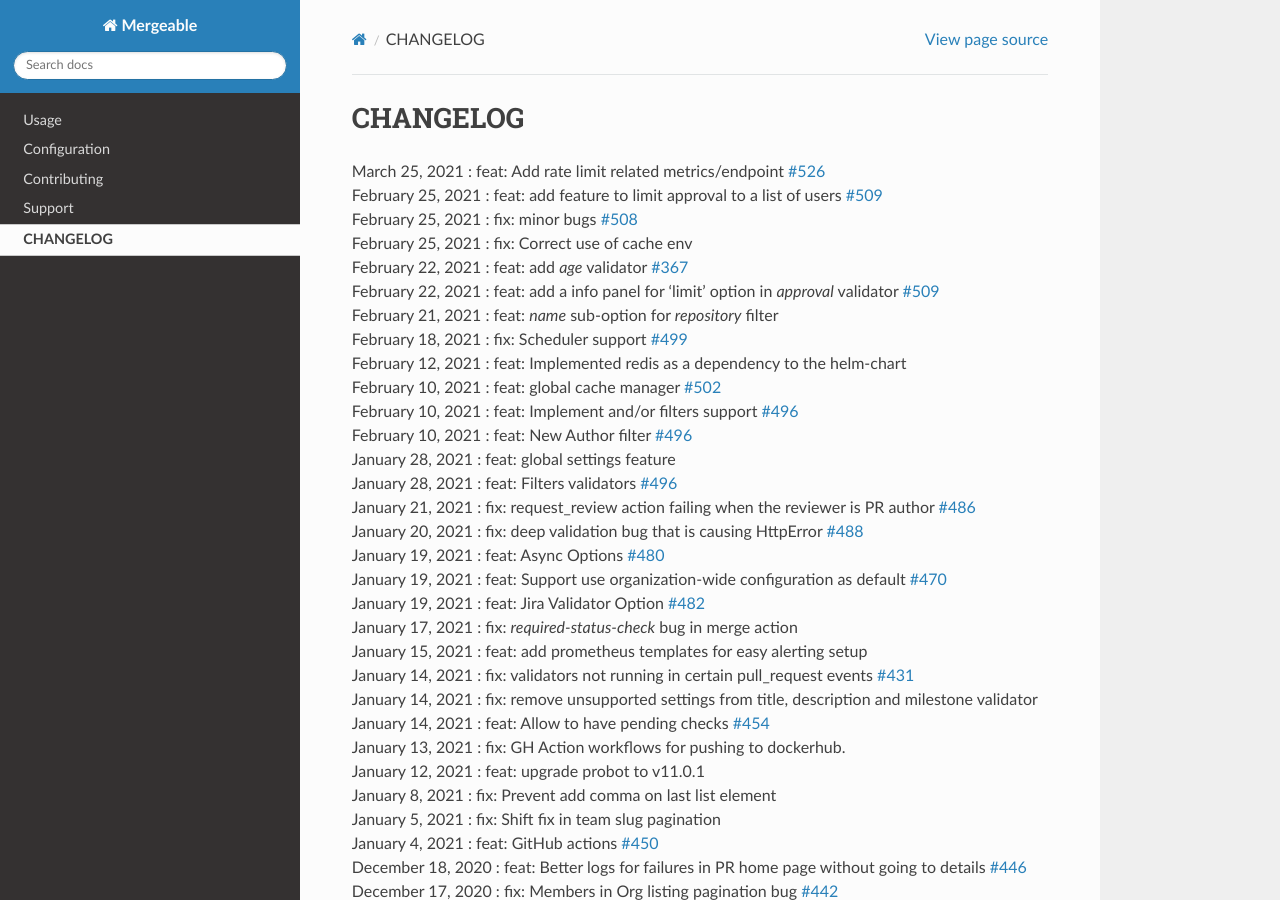
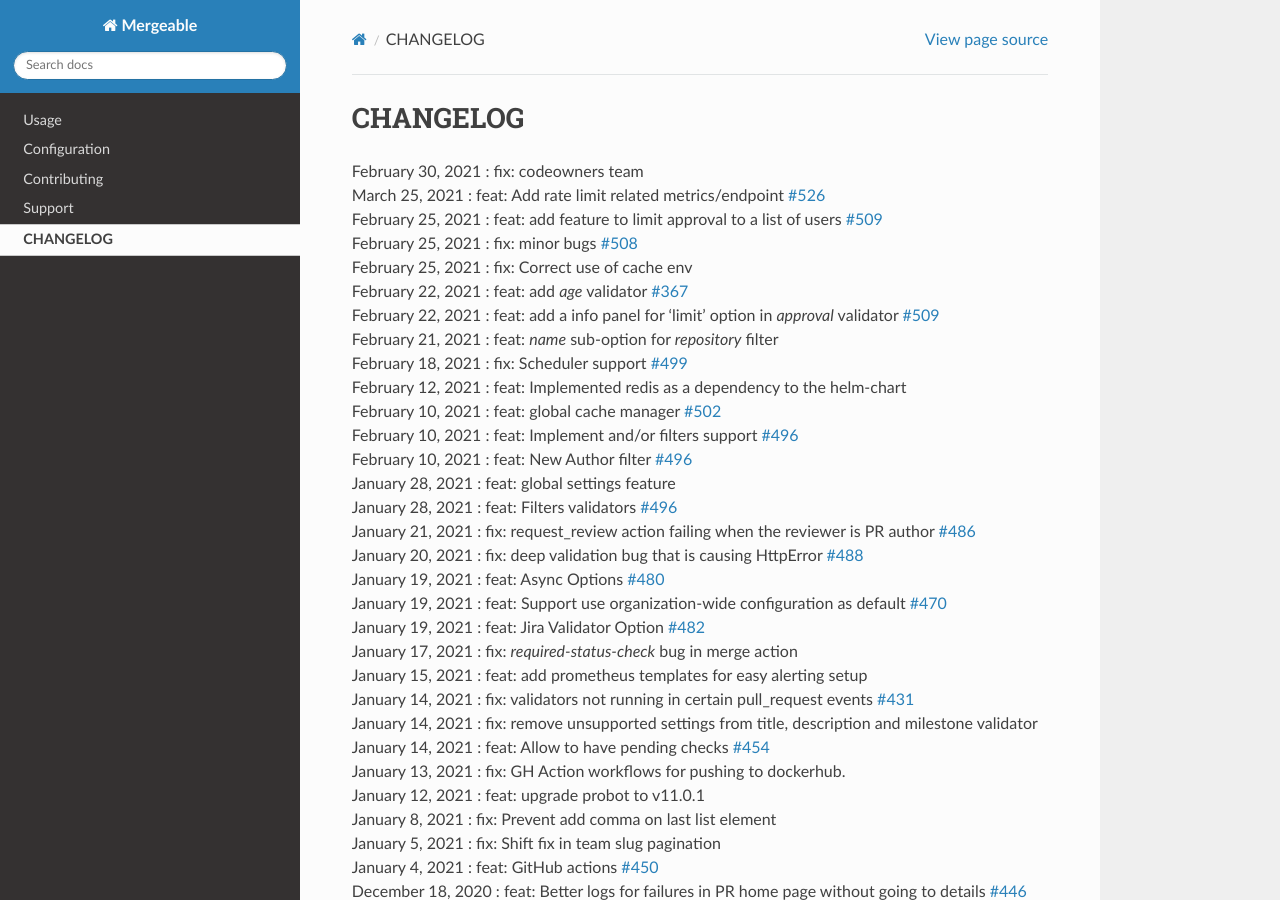
Before and after one commit to mergeability/mergeable, a Sphinx documentation site: the page built from docs/changelog.rst, in a window 1280 px wide and 900 px high. Built offline with Sphinx 7.4.7 and the Read the Docs theme 2.0.0, drawn with Linux system fonts in a browser that asks for light colours; pages that are not in the unit, such as notebooks, are missing from menus.

Commit message:
changed changelog

```diff
--- a/docs/changelog.rst
+++ b/docs/changelog.rst
@@ -1,6 +1,7 @@
 CHANGELOG
 =====================================
 
+| February 30, 2021 : fix: codeowners team
 | March 25, 2021 : feat: Add rate limit related metrics/endpoint `#526 <https://github.com/mergeability/mergeable/pull/526>`_
 | February 25, 2021 : feat: add feature to limit approval to a list of users `#509 <https://github.com/mergeability/mergeable/issues/509>`_
 | February 25, 2021 : fix: minor bugs `#508 <https://github.com/mergeability/mergeable/pull/508>`_
```
